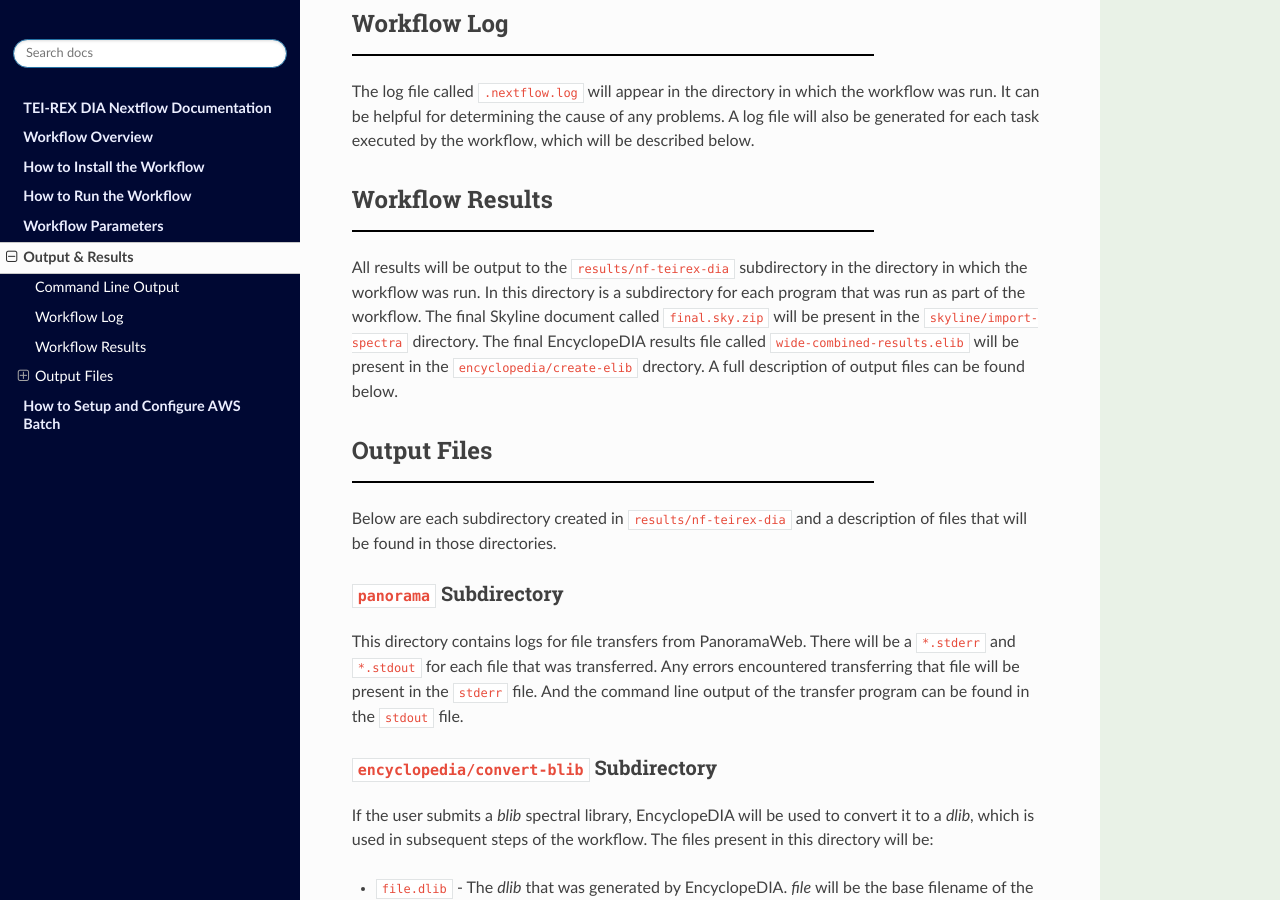
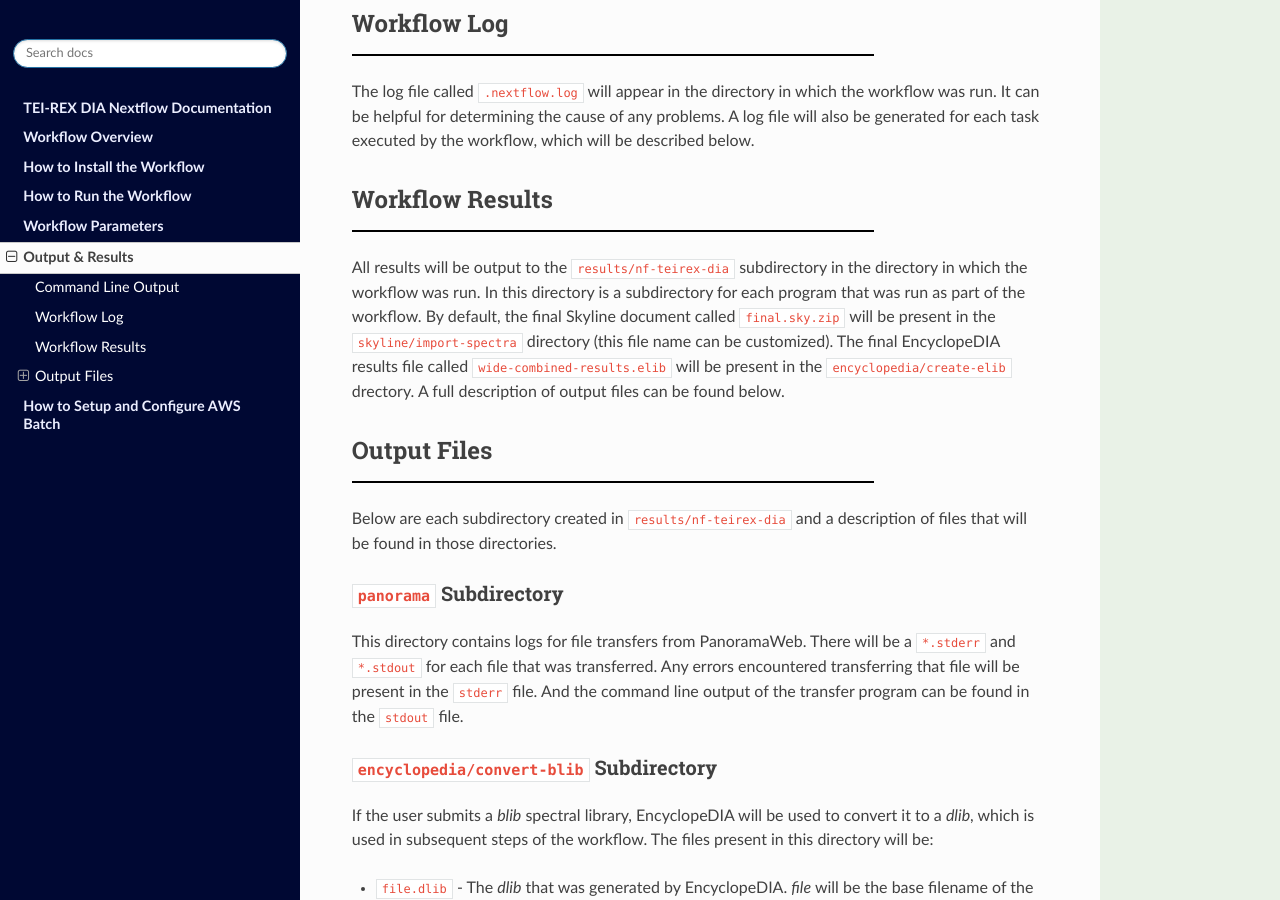
Before and after one commit to mriffle/nf-skyline-dia-ms, a Sphinx documentation site: the page built from docs/source/results.rst, in a window 1280 px wide and 900 px high, scrolled down 854 px. Built offline with Sphinx 7.4.7 and the Read the Docs theme 2.0.0, drawn with Linux system fonts in a browser that asks for light colours; some of the changed text lies outside the part shown.

Commit message:
add support for skyline_document_name parameter

```diff
--- a/docs/source/results.rst
+++ b/docs/source/results.rst
@@ -45,10 +45,10 @@
 Workflow Results
 ================
 All results will be output to the ``results/nf-teirex-dia`` subdirectory in the directory in which the workflow was
-run. In this directory is a subdirectory for each program that was run as part of the workflow. The final Skyline
-document called ``final.sky.zip`` will be present in the ``skyline/import-spectra`` directory. The final
-EncyclopeDIA results file called ``wide-combined-results.elib`` will be present in the ``encyclopedia/create-elib``
-drectory. A full description of output files can be found below.
+run. In this directory is a subdirectory for each program that was run as part of the workflow. By default, the final
+Skyline document called ``final.sky.zip`` will be present in the ``skyline/import-spectra`` directory (this file name
+can be customized). The final EncyclopeDIA results file called ``wide-combined-results.elib`` will be present in the
+``encyclopedia/create-elib`` drectory. A full description of output files can be found below.
 
 Output Files
 ============
@@ -124,5 +124,5 @@
 
 Then for the merge step, these files will be present:
 
-- ``final.sky.zip`` - The final Skyline document containing all scan data and all EncyclopeDIA results.
+- ``final.sky.zip`` - The final Skyline document containing all scan data and all EncyclopeDIA results. This file name can be customized using the ``skyline_document_name`` parameter.
 - ``skyline-merge.log`` - The log output generated by Skyline for the merge step.
--- a/docs/source/workflow_parameters.rst
+++ b/docs/source/workflow_parameters.rst
@@ -74,6 +74,9 @@
    * -
      - ``chromatogram_library_spectra_glob``
      - Which files in this directory to use. Default: ``*.raw``
+    * -
+     - ``skyline_document_name``
+     - The base of the file name of the generated Skyline document. If set to ``'human_dia'``, the output file name would be ``human_dia.sky.zip``. Note: If importing into PanoramaWeb, this is also the name that appears in the list of imported Skyline documents on the project page. Default: ``final``.
    * -
      - ``msconvert.do_demultiplex``
      - If starting with raw files, this is the value used by ``msconvert`` for the ``do_demultiplex`` parameter. Default: ``true``.
```
Also changed, not shown: 2 other files.
